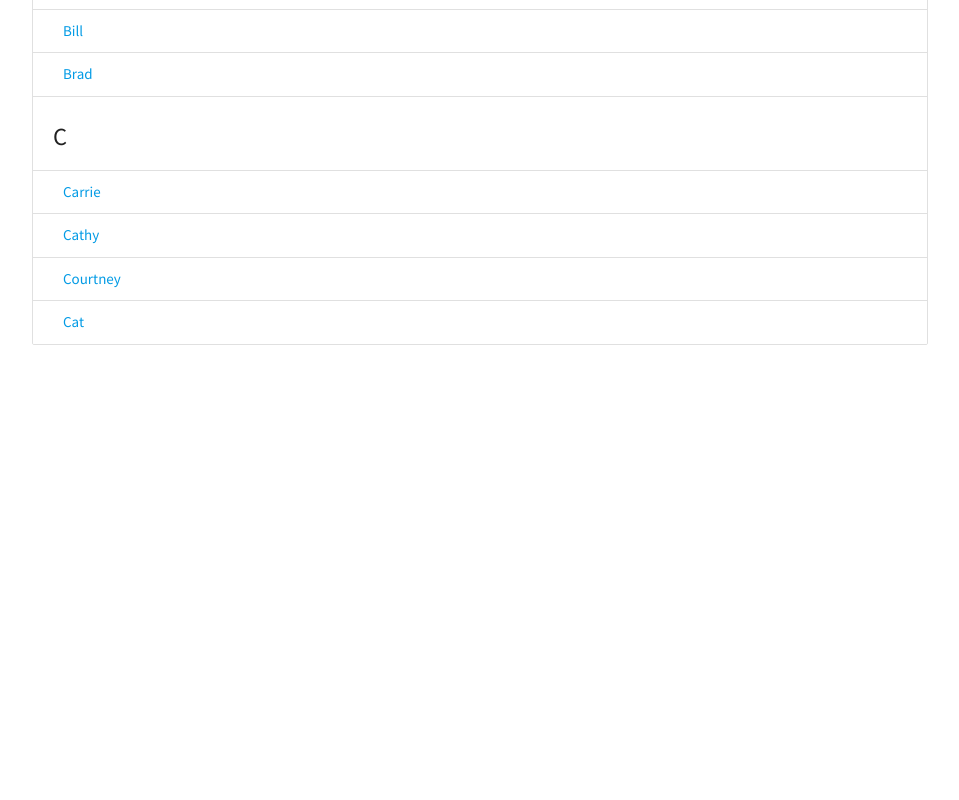
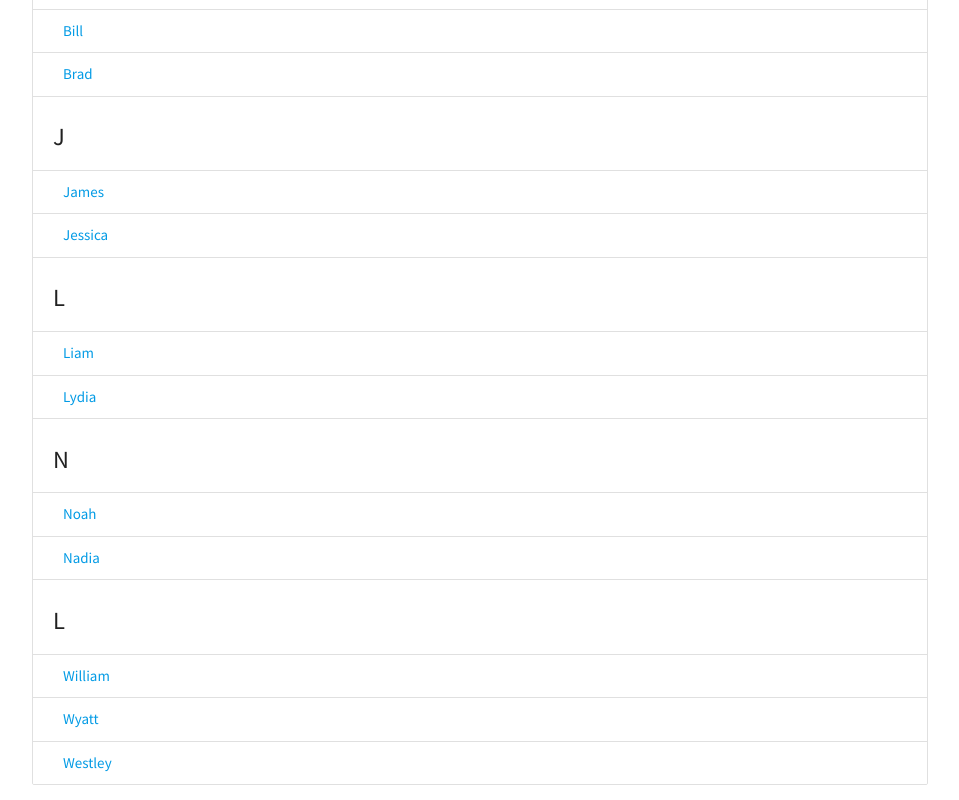
Before and after one commit to Gsak3l/Filterable-List, a plain HTML site: page index.html in a window 1280 px wide. Shown: the part 599-1399 px from the top of the page, without its empty margins (160-1119 px from the left). Before the commit the page ends 959 px from the top, so only its background shows below. Drawn offline with nearby package versions, Linux system fonts and the light colour scheme.

Commit message:
it works, more names added

```diff
--- a/app.js
+++ b/app.js
@@ -4,5 +4,20 @@ let filterInput = document.getElementById('filterInput');
 filterInput.addEventListener('keyup', filterNames);
 
 function filterNames() {
-    console.log('hgodf');
+    //getting the value of the input
+    let filterValue = document.getElementById('filterInput').value.toUpperCase();
+    //get names ul
+    let ul = document.getElementById('names');
+    //get li's from ul
+    let li = ul.querySelectorAll('li.collection-item');
+    //loop through collection-items li's
+    for (var i = 0; i < li.length; i++) {
+        let a = li[i].getElementsByTagName('a')[0];
+        //if it matches
+        if (a.innerHTML.toUpperCase().indexOf(filterValue) > -1) {
+            li[i].style.display = '';
+        } else {
+            li[i].style.display = 'none';
+        }
+    }
 }
--- a/index.html
+++ b/index.html
@@ -57,22 +57,53 @@
       <li class="collection-item">
         <a href="#">Brad</a>
       </li>
-      <!--C-->
+      <!--J-->
       <li class="collection-header">
-        <h5>C</h5>
+        <h5>J</h5>
       </li>
       <li class="collection-item">
-        <a href="#">Carrie</a>
+        <a href="#">James</a>
       </li>
       <li class="collection-item">
-        <a href="#">Cathy</a>
+        <a href="#">Jessica</a>
+      </li>
+      <!--L-->
+      <li class="collection-header">
+        <h5>L</h5>
       </li>
       <li class="collection-item">
-        <a href="#">Courtney</a>
+        <a href="#">Liam</a>
       </li>
       <li class="collection-item">
-        <a href="#">Cat</a>
+        <a href="#">Lydia</a>
       </li>
+      <!--N-->
+      <li class="collection-header">
+        <h5>N</h5>
+      </li>
+      <li class="collection-item">
+        <a href="#">Noah</a>
+      </li>
+      <li class="collection-item">
+        <a href="#">Nadia</a>
+      </li>
+
+      <!--W-->
+      <li class="collection-header">
+        <h5>L</h5>
+      </li>
+      <li class="collection-item">
+        <a href="#">William</a>
+      </li>
+      <li class="collection-item">
+        <a href="#">Wyatt</a>
+      </li>
+      <li class="collection-item">
+        <a href="#">Westley</a>
+      </li>
+
+
+
     </ul>
   </div>
 
--- a/style.css
+++ b/style.css
@@ -1,3 +1,9 @@
 * {
     font-family: 'Source Sans Pro', sans-serif !important;
 }
+@media (prefers-color-scheme: dark) {
+    body {
+      background-color: black;
+      color: #ccc;
+    }
+  }
```
